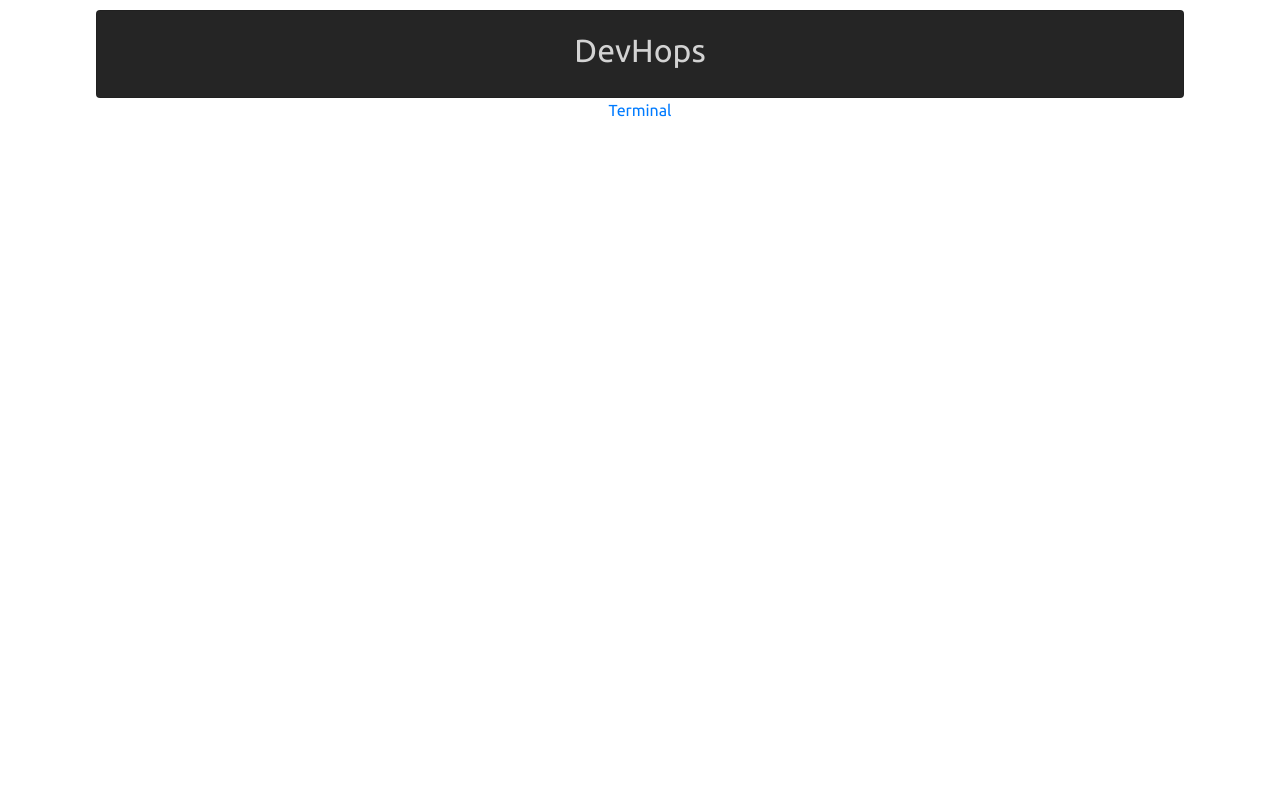
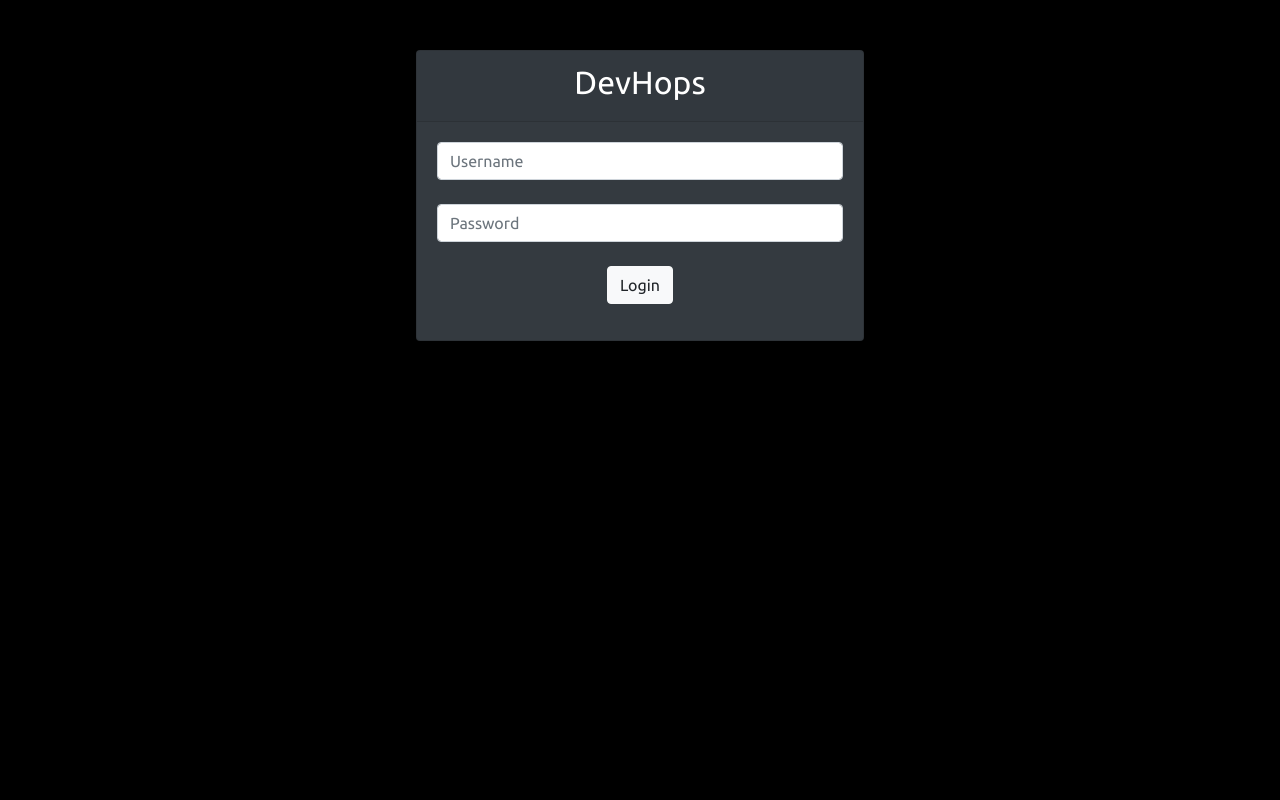
Before and after one commit to brownhash/DevHops, a Flask app: page / in a window 1280 px wide. Run offline with Flask 2, Linux system fonts and the light colour scheme; some libraries are stand-ins or nearby versions.

Commit message:
DevHops File

```diff
--- a/templates/index.html
+++ b/templates/index.html
@@ -4,14 +4,21 @@
     <link rel="stylesheet" href="https://stackpath.bootstrapcdn.com/bootstrap/4.3.1/css/bootstrap.min.css" integrity="sha384-ggOyR0iXCbMQv3Xipma34MD+dH/1fQ784/j6cY/iJTQUOhcWr7x9JvoRxT2MZw1T" crossorigin="anonymous">
     <link href="https://fonts.googleapis.com/css?family=Ubuntu" rel="stylesheet">
     </head>
-    <body style="font-family: 'Ubuntu', sans-serif;">
+    <body style="background-color: #000000;font-family: 'Ubuntu', sans-serif;">
         <center>
-        <div class="card" style="background-color:#252525; width:85%; margin-top:10px">
+
+        <div class="card text-white bg-dark mb-3" style="max-width: 28rem; margin-top:50px">
+            <div class="card-header"><h2>DevHops</h2></div>
             <div class="card-body">
-                <h2 style="color:#d3d3d3">DevHops</h2>
+                <form action="http://localhost:5000/login" method="post">
+                    <input name="username" type="text" class="form-control" aria-describedby="emailHelp" placeholder="Username"></br>
+                    <input name="password" type="password" class="form-control" placeholder="Password"></br>
+                    <input class="btn btn-light" type="submit" value="Login">
+                </form>
             </div>
         </div>
-        <a href="http://localhost:5000/terminal">Terminal</a>
+
+
         </center>
 
 
```
